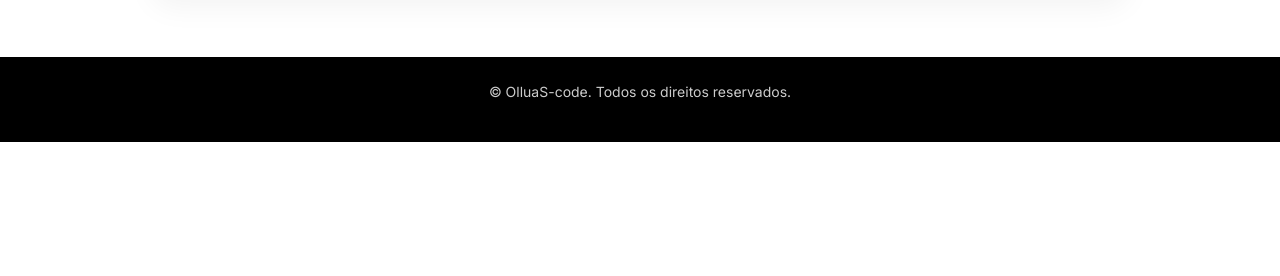
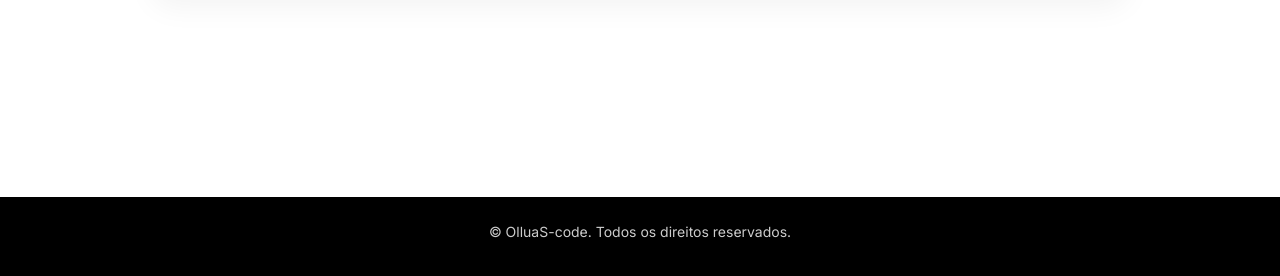
Before and after one commit to OlluaS-code/OlluaS-code.github.io, a plain HTML site: page projetos.html in a window 1280 px wide. Shown: the part 518-794 px from the top of the page. Drawn offline with nearby package versions, Linux system fonts and the light colour scheme.

Commit message:
conserto do footer flutuante em Projects

```diff
--- a/style.css
+++ b/style.css
@@ -9,7 +9,14 @@
 }
 
 body {
+  display: flex;
+  flex-direction: column;
   background-color: #ffffff;
+  min-height: 100vh;
+}
+
+main {
+  flex: 1;
 }
 
 a {
@@ -237,7 +244,7 @@
   text-align: center;
   padding: 24px 0;
   width: 100%;
-  margin-top: 60px;
+  margin-top: 0;
 }
 
 footer p {
@@ -724,3 +731,4 @@
   .skills-tags {
     justify-content: center;
   }
+  }
```
